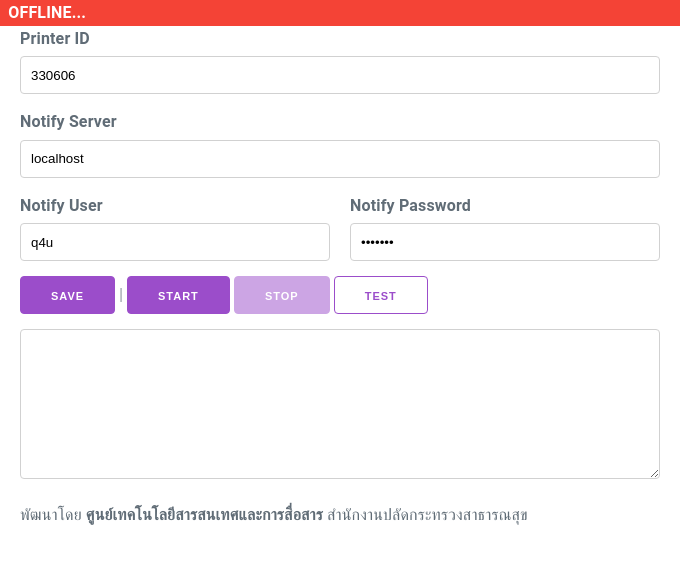
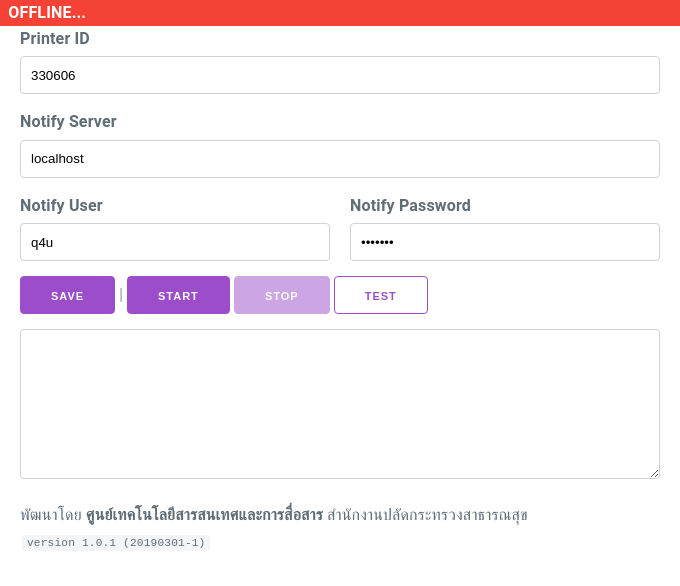
Before and after one commit to mophos/q4u-printer-gateway, an Electron app: page src/index.html in a window 680 px wide. Drawn offline with nearby package versions, Linux system fonts and the light colour scheme.

Commit message:
update version

```diff
--- a/src/index.html
+++ b/src/index.html
@@ -52,6 +52,8 @@
       <textarea name="txtLogs" style="height: 150px;" readonly id="txtLogs"></textarea>
       <span class="h2">
         พัฒนาโดย <strong>ศูนย์เทคโนโลยีสารสนเทศและการสื่อสาร</strong> สำนักงานปลัดกระทรวงสาธารณสุข
+        <br>
+        <code>version 1.0.1 (20190301-1)</code>
       </span>
 
     </form>
```
